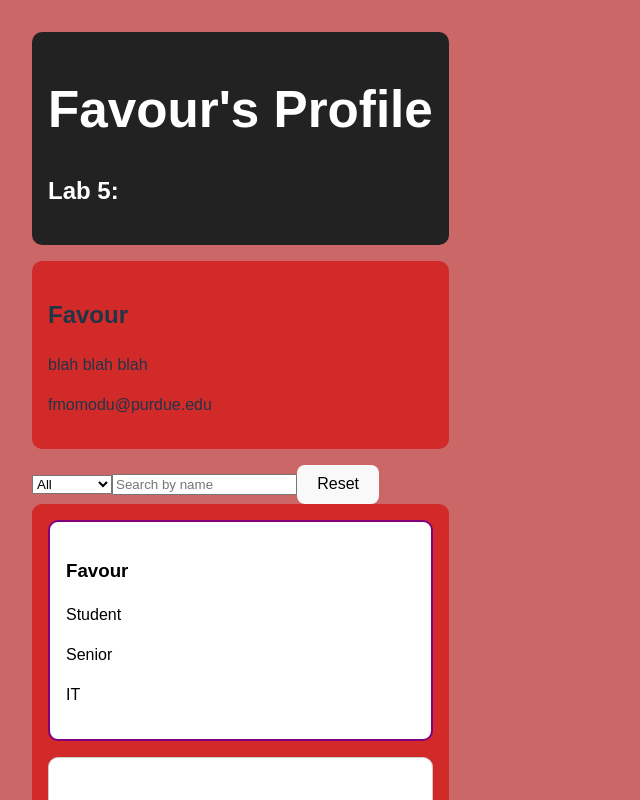
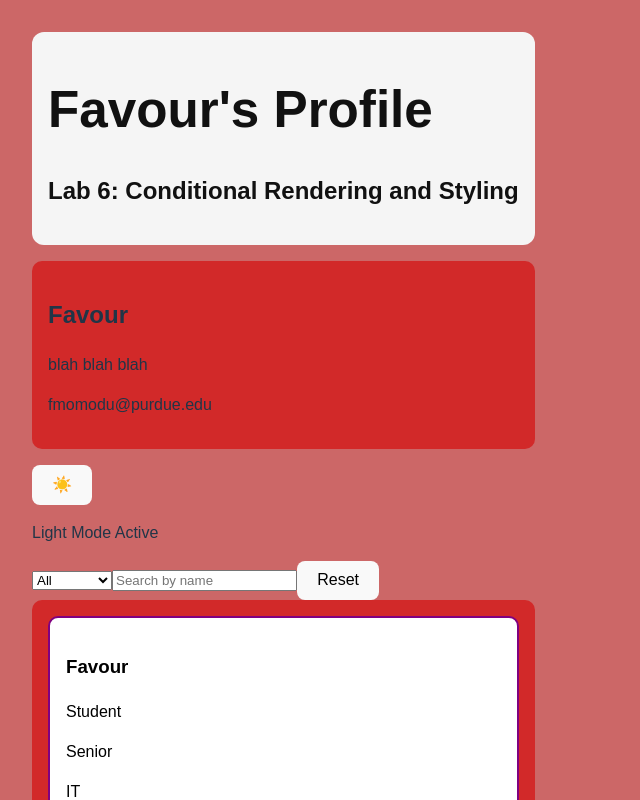
Before and after one commit to fmomodu/profile-app, a React (Vite) app: page / in a window 1280 px wide. Shown: the top 800 px of the page, without its empty margins (0-640 px from the left). Built offline with nearby package versions, Linux system fonts and the light colour scheme.

Commit message:
Lab 6: conditional rendering and styling

```diff
--- a/src/App.css
+++ b/src/App.css
@@ -8,13 +8,6 @@ div {
   padding: 1rem;
 }
 
-header {
-  background: #222;
-  color: white;
-  padding: 1rem;
-  border-radius: 10px;
-  margin-bottom: 1rem;
-}
 
 section {
   background: rgb(210, 41, 41);
--- a/src/App.jsx
+++ b/src/App.jsx
@@ -1,11 +1,13 @@
 import { useState } from 'react'
 import './App.css'
+import styles from './Header.module.css'
 
-function Header() {
+function Header({ mode }) {
   const title = "Favour's Profile";
-  const subtitle = "Lab 5: ";
+  const subtitle = "Lab 6: Conditional Rendering and Styling";
 
-  return ( <header>
+  return (
+  <header className={`${styles.header} ${mode === "light" ? styles.light : styles.dark}`}>
    <h1>{title}</h1>
    <h2>{subtitle}</h2>
    </header>
@@ -26,12 +28,15 @@ function Introduction() {
   );
 }
 
+
+
 function App() {
   // <select value={selectedTitle} onChange={(e) => setTitle(e.target.value)}>
   // <input value={searchName} onChange={(e) => setName(e.target.value)} />
 
 
   // const [name , setName ]
+  const [mode, setMode] = useState("light")
   const [selectedTitle, setTitle ] = useState(""); //dropdown
   const [searchName, setName ] = useState(""); //search
   const cards = [
@@ -69,8 +74,17 @@ function App() {
   // <Component prop={item.prop} /> ))
   return (
     <div>
-      <Header />
+      <Header mode={mode} />
       <Introduction />
+
+<button onClick={() => setMode(mode === "light" ? "dark" : "light")}>
+  {mode === "light" ? "☀️" : "🌚"}
+</button>
+
+<p>
+  {mode === "light" ? "Light Mode Active" : "Dark Mode Active"}
+</p>
+
       <select value={selectedTitle} onChange={(e) => setTitle(e.target.value)}>
         <option value="">All</option>
         <option value= "Student">Student</option>
--- /dev/null
+++ b/src/Header.module.css
@@ -0,0 +1,17 @@
+.header {
+    padding: 1rem;
+    border-radius: 12px;
+    margin-bottom: 1rem;
+    transition: background-color 0.3s, color 0.3s;
+
+}
+
+.light {
+    background-color: #f5f5f5;
+    color: #111;
+}
+
+.dark {
+    background-color: #1f1f1f;
+    color: #fff;
+}
```
